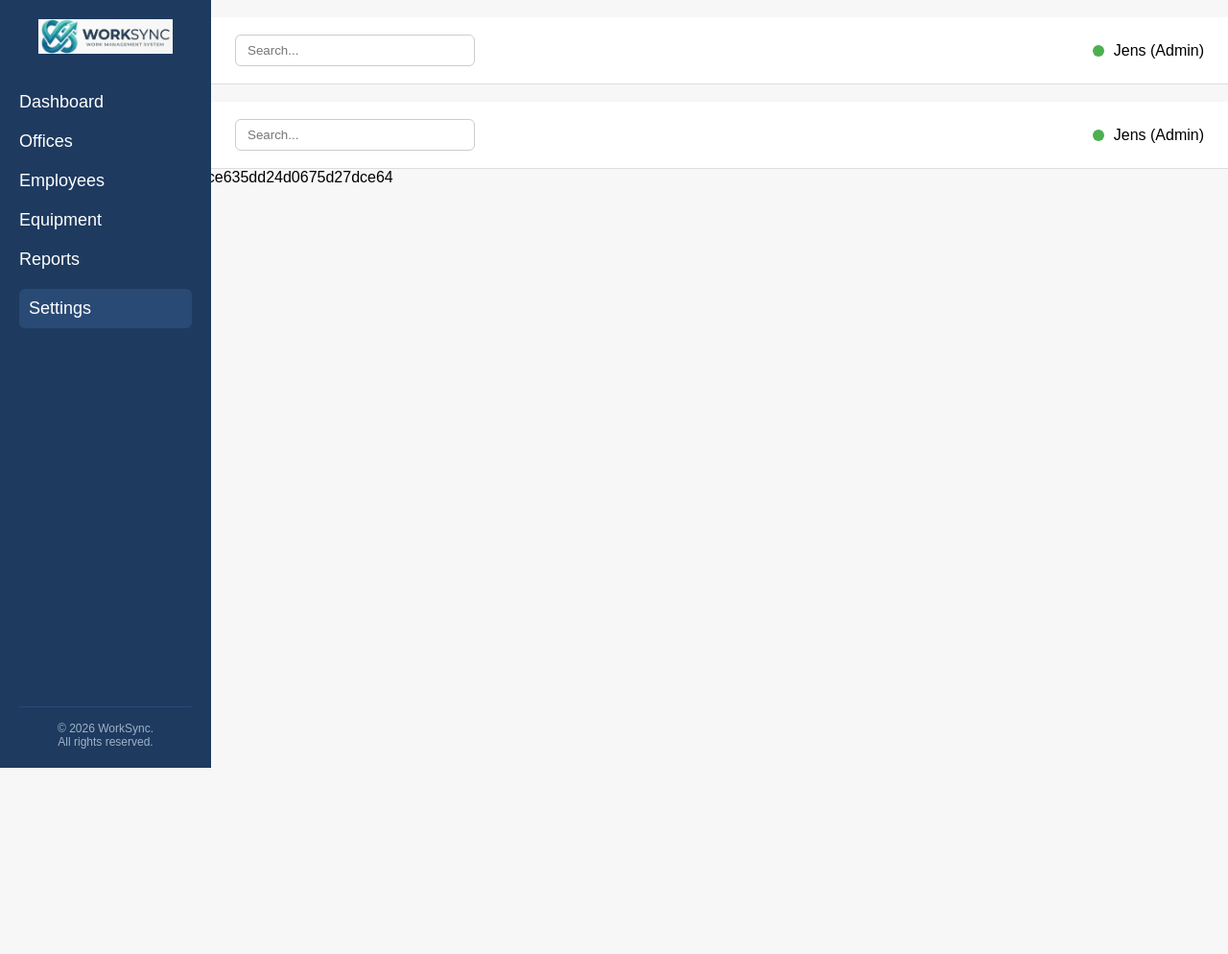
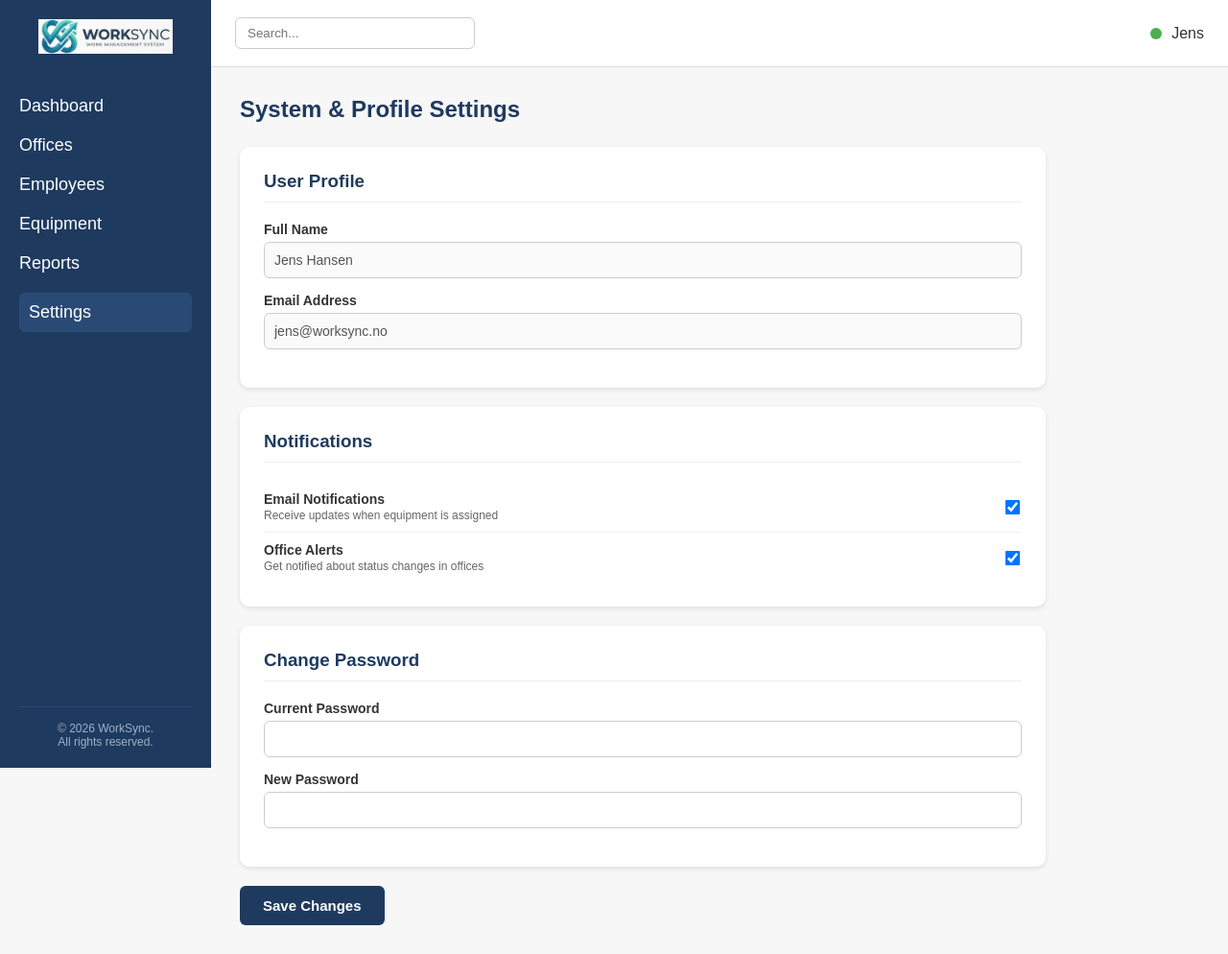
Before and after one commit to daliaaar/WorkSync, a PHP site: page /settings.php in a window 1280 px wide. Shown: the whole page at 96% size. Before the commit the page ends 800 px from the top, so only its background shows below. Run offline with PHP 8.4, Linux system fonts and the light colour scheme.

Commit message:
Update settings.php

```diff
--- a/settings.php
+++ b/settings.php
@@ -1,4 +1,3 @@
-<<<<<<< HEAD
 <!DOCTYPE html>
 <html lang="no">
 <head>
@@ -16,6 +15,7 @@ body {
     margin: 0;
     font-family: Arial, sans-serif;
     background-color: #f7f7f7;
+    color: #333;
 }
 
 /* --- SIDEBAR --- */
@@ -28,7 +28,6 @@ body {
     left: 0;
     top: 0;
     padding: 20px;
-    /* Flexbox for å dytte footeren nederst */
     display: flex;
     flex-direction: column;
 }
@@ -58,7 +57,6 @@ body {
     border-radius: 6px;
 }
 
-/* Plasserer footeren helt i bunn av menyen */
 .sidebar-footer {
     margin-top: auto;
     text-align: center;
@@ -100,15 +98,95 @@ body {
     border-radius: 50%;
 }
 
-/* --- DASHBOARD --- */
-.dashboard {
+/* --- SETTINGS SECTION --- */
+.settings-container {
     margin-left: 220px;
-    padding: 20px;
-    display: grid;
-    grid-template-columns: repeat(3, 1fr);
-    gap: 20px;
+    padding: 30px;
+    max-width: 900px;
 }
 
+.settings-title {
+    margin-top: 0;
+    margin-bottom: 25px;
+    color: #1e3a5f;
+    font-size: 24px;
+}
+
+.settings-card {
+    background-color: white;
+    border-radius: 10px;
+    padding: 25px;
+    margin-bottom: 20px;
+    box-shadow: 0 2px 5px rgba(0,0,0,0.1);
+}
+
+.settings-card h3 {
+    margin-top: 0;
+    margin-bottom: 20px;
+    color: #1e3a5f;
+    border-bottom: 1px solid #eee;
+    padding-bottom: 10px;
+}
+
+.form-group {
+    margin-bottom: 15px;
+}
+
+.form-group label {
+    display: block;
+    font-weight: bold;
+    margin-bottom: 5px;
+    font-size: 14px;
+}
+
+.form-group input[type="text"],
+.form-group input[type="email"],
+.form-group input[type="password"],
+.form-group select {
+    width: 100%;
+    padding: 10px;
+    border: 1px solid #ccc;
+    border-radius: 6px;
+    font-size: 14px;
+}
+
+.toggle-row {
+    display: flex;
+    align-items: center;
+    justify-content: space-between;
+    padding: 10px 0;
+    border-bottom: 1px solid #f0f0f0;
+}
+
+.toggle-row:last-child {
+    border-bottom: none;
+}
+
+.toggle-label {
+    font-size: 14px;
+    font-weight: bold;
+}
+
+.toggle-desc {
+    font-size: 12px;
+    color: #666;
+    margin-top: 2px;
+}
+
+.btn-primary {
+    background-color: #1e3a5f;
+    color: white;
+    border: none;
+    padding: 12px 24px;
+    border-radius: 6px;
+    font-size: 15px;
+    cursor: pointer;
+    font-weight: bold;
+}
+
+.btn-primary:hover {
+    background-color: #294a75;
+}
 
 </style>
 </head>
@@ -120,7 +198,6 @@ body {
         <img src="Images/WorkSyncLogo.png" alt="WorkSync Logo">
     </div>
 
-    <!-- PÅ DASHBOARD-SIDEN ER DASHBOARD ACTIVE -->
     <a href="dashboard.php">Dashboard</a>
     <a href="office.php">Offices</a>
     <a href="employees.php">Employees</a>
@@ -132,6 +209,7 @@ body {
         &copy; 2026 WorkSync.<br>All rights reserved.
     </footer>
 </div>
+
 <!-- TOP HEADER -->
 <div class="top-header">
     <div class="search-box">
@@ -140,181 +218,64 @@ body {
 
     <div class="user-info">
         <div class="user-status"></div>
-        <span>Jens (Admin)</span>
+        <span>Jens</span>
     </div>
 </div>
 
+<!-- SETTINGS CONTENT -->
+<div class="settings-container">
+    <h2 class="settings-title">System & Profile Settings</h2>
 
-<script>
-    const links = document.querySelectorAll('.sidebar a');
+    <form action="settings.php" method="POST">
 
-    links.forEach(link => {
-        link.addEventListener('click', () => {
-            links.forEach(l => l.classList.remove('active'));
-            link.classList.add('active');
-        });
-    });
-</script>
-
-</body>
-=======
-<!DOCTYPE html>
-<html lang="no">
-<head>
-<meta charset="UTF-8">
-<meta name="viewport" content="width=device-width, initial-scale=1.0">
-<title>WorkSync Settings</title>
-<style>
-
-/* --- GLOBAL --- */
-* {
-    box-sizing: border-box;
-}
-
-body {
-    margin: 0;
-    font-family: Arial, sans-serif;
-    background-color: #f7f7f7;
-}
-
-/* --- SIDEBAR --- */
-.sidebar {
-    width: 220px;
-    height: 100vh;
-    background-color: #1e3a5f;
-    color: white;
-    position: fixed;
-    left: 0;
-    top: 0;
-    padding: 20px;
-    /* Flexbox for å dytte footeren nederst */
-    display: flex;
-    flex-direction: column;
-}
-
-.sidebar-logo {
-    width: 100%;
-    text-align: center;
-    margin-bottom: 30px;
-}
-
-.sidebar-logo img {
-    width: 140px;
-    height: auto;
-}
-
-.sidebar a {
-    display: block;
-    color: white;
-    text-decoration: none;
-    margin: 10px 0;
-    font-size: 18px;
-}
-
-.sidebar a.active {
-    background-color: #294a75;
-    padding: 10px;
-    border-radius: 6px;
-}
-
-/* Plasserer footeren helt i bunn av menyen */
-.sidebar-footer {
-    margin-top: auto;
-    text-align: center;
-    font-size: 12px;
-    color: #a0b2c6;
-    padding-top: 15px;
-    border-top: 1px solid #294a75;
-}
-
-/* --- TOP HEADER --- */
-.top-header {
-    margin-left: 220px;
-    height: 70px;
-    background-color: white;
-    display: flex;
-    align-items: center;
-    justify-content: space-between;
-    padding: 0 25px;
-    border-bottom: 1px solid #ddd;
-}
-
-.search-box input {
-    padding: 8px 12px;
-    width: 250px;
-    border: 1px solid #ccc;
-    border-radius: 6px;
-}
-
-.user-info {
-    display: flex;
-    align-items: center;
-    gap: 10px;
-}
-
-.user-status {
-    width: 12px;
-    height: 12px;
-    background-color: #4CAF50;
-    border-radius: 50%;
-}
-
-/* --- DASHBOARD --- */
-.dashboard {
-    margin-left: 220px;
-    padding: 20px;
-    display: grid;
-    grid-template-columns: repeat(3, 1fr);
-    gap: 20px;
-}
-
-
-</style>
-</head>
-
-<body>
-
-<div class="sidebar">
-    <div class="sidebar-logo">
-        <img src="Images/WorkSyncLogo.png" alt="WorkSync Logo">
+        <!-- PROFILINNS TILLINGER -->
+        <div class="settings-card">
+            <h3>User Profile</h3>
+            <div class="form-group">
+                <label for="name">Full Name</label>
+                <input type="text" id="name" name="name" value="Jens Hansen" disabled>
             </div>
-
-    <!-- PÅ DASHBOARD-SIDEN ER DASHBOARD ACTIVE -->
-    <a href="dashboard.php">Dashboard</a>
-    <a href="office.php">Offices</a>
-    <a href="employees.php">Employees</a>
-    <a href="equipment.php">Equipment</a>
-    <a href="reports.php">Reports</a>
-    <a href="settings.php" class="active">Settings</a>
-
-    <footer class="sidebar-footer">
-        &copy; 2026 WorkSync.<br>All rights reserved.
-    </footer>
-</div>
-<!-- TOP HEADER -->
-<div class="top-header">
-    <div class="search-box">
-        <input type="text" placeholder="Search...">
-    </div>
-
-    <div class="user-info">
-        <div class="user-status"></div>
-        <span>Jens (Admin)</span>
+            <div class="form-group">
+                <label for="email">Email Address</label>
+                <input type="email" id="email" name="email" value="jens@worksync.no" disabled>
             </div>
         </div>
 
+        <!-- VARSLER -->
+        <div class="settings-card">
+            <h3>Notifications</h3>
+            <div class="toggle-row">
+                <div>
+                    <div class="toggle-label">Email Notifications</div>
+                    <div class="toggle-desc">Receive updates when equipment is assigned</div>
+                </div>
+                <input type="checkbox" name="email_notif" checked style="transform: scale(1.2);">
+            </div>
+            <div class="toggle-row">
+                <div>
+                    <div class="toggle-label">Office Alerts</div>
+                    <div class="toggle-desc">Get notified about status changes in offices</div>
+                </div>
+                <input type="checkbox" name="office_notif" checked style="transform: scale(1.2);">
+            </div>
+        </div>
 
-<script>
-    const links = document.querySelectorAll('.sidebar a');
+        <!-- SIKKERHET -->
+        <div class="settings-card">
+            <h3>Change Password</h3>
+            <div class="form-group">
+                <label for="current_pass">Current Password</label>
+                <input type="password" id="current_pass" name="current_pass">
+            </div>
+            <div class="form-group">
+                <label for="new_pass">New Password</label>
+                <input type="password" id="new_pass" name="new_pass">
+            </div>
+        </div>
 
-    links.forEach(link => {
-        link.addEventListener('click', () => {
-            links.forEach(l => l.classList.remove('active'));
-            link.classList.add('active');
-        });
-    });
-</script>
+        <button type="submit" class="btn-primary">Save Changes</button>
+    </form>
+</div>
 
 </body>
->>>>>>> 2f6e1a901fe56e8c0fce635dd24d0675d27dce64
 </html>
```
Lines whose indentation alone changed are shown as unchanged.
